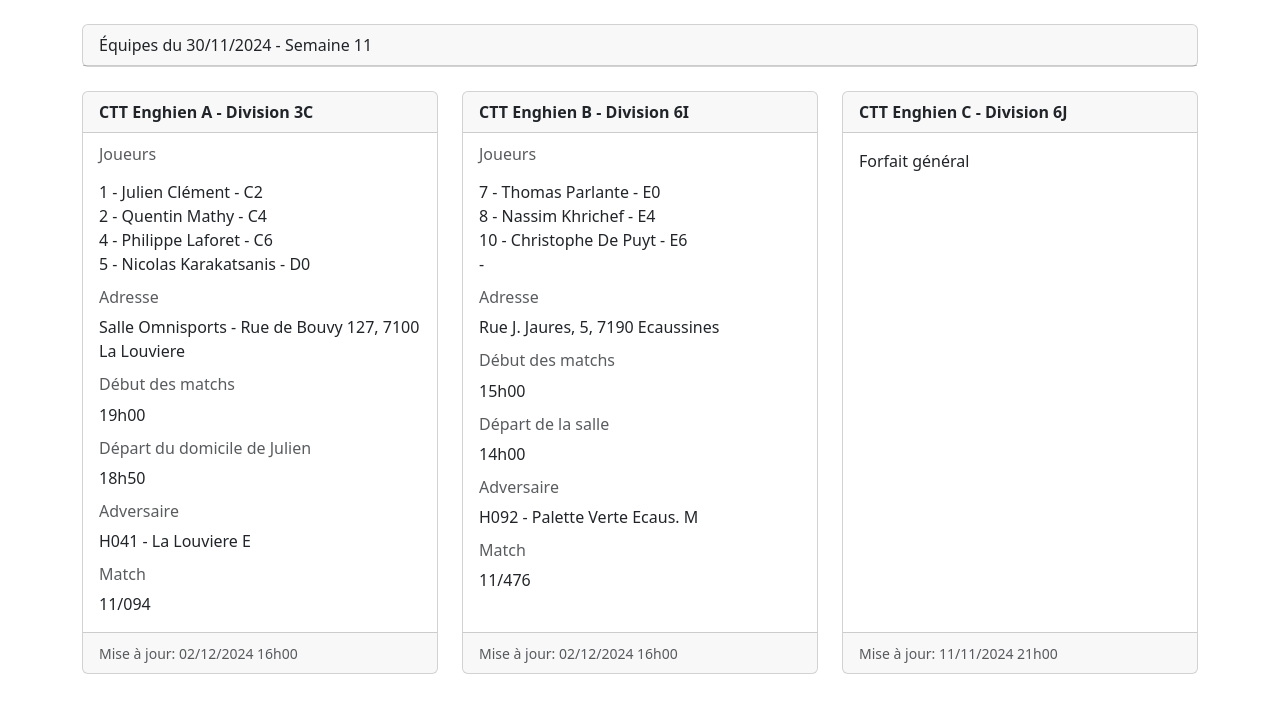
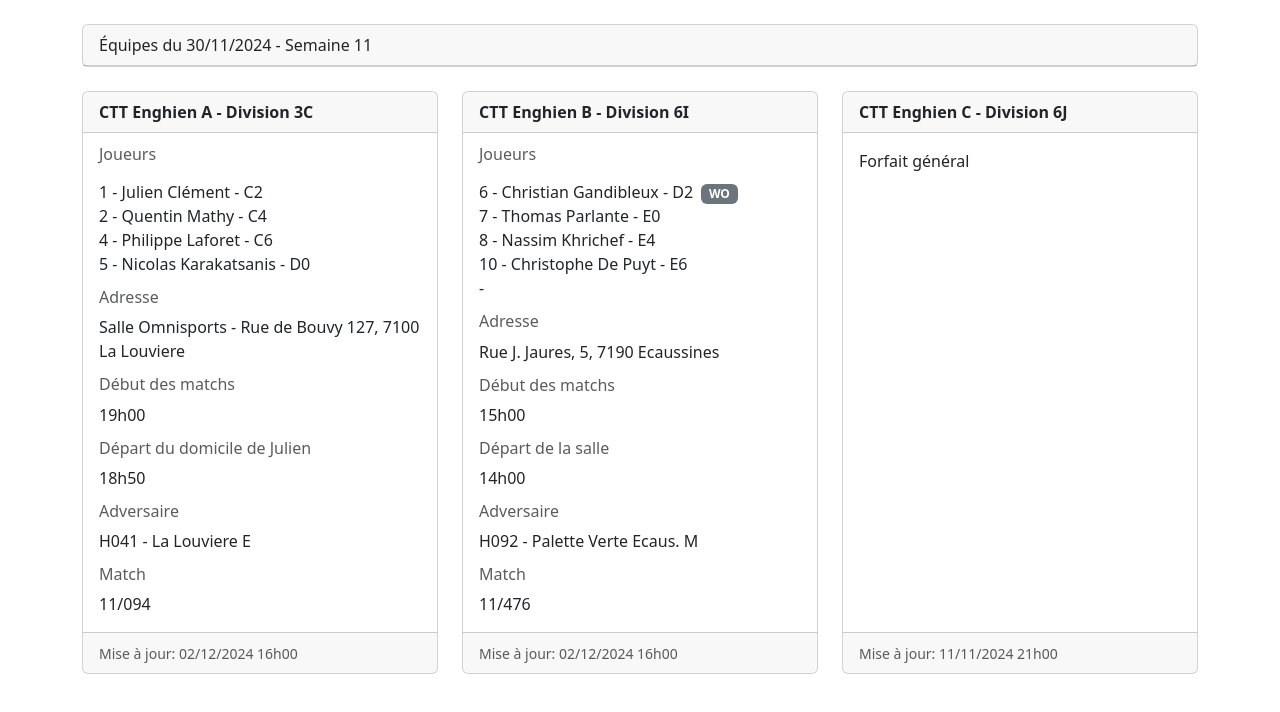
Before and after one commit to CTTEnghien/home, a plain HTML site: page selections.html in a window 1280 px wide. Drawn offline with nearby package versions, Linux system fonts and the light colour scheme.

Commit message:
Update selections.html

```diff
--- a/selections.html
+++ b/selections.html
@@ -46,6 +46,7 @@
                   <div class="card-body">
                      <h6 class="card-subtitle mb-2 text-body-secondary">Joueurs</h6>
                      <p class="card-text">
+                        <div>6 - Christian Gandibleux - D2<span class="badge text-bg-secondary ms-2">WO</span></div>
                         <div>7 - Thomas Parlante - E0</div>
                         <div>8 - Nassim Khrichef - E4</div>
                         <div>10 - Christophe De Puyt - E6</div>
```
